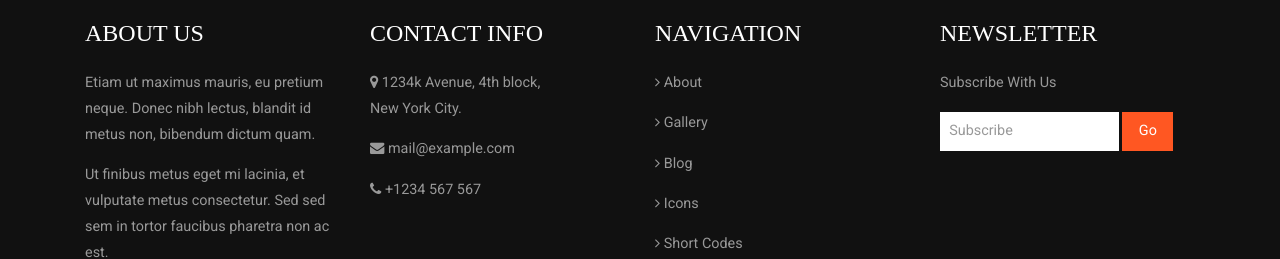
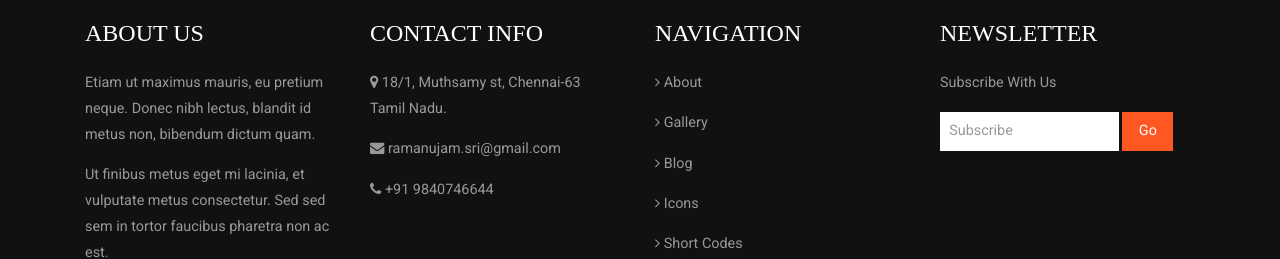
Before and after one commit to ramanujam-srinivasan/ramanujam-srinivasan.github.io, a plain HTML site: page gallery.html in a window 1280 px wide. Shown: the part 1285-1544 px from the top of the page. Drawn offline with Linux system fonts and the light colour scheme; a web font is replaced by a local one.

Commit message:
Add files via upload

```diff
--- a/gallery.html
+++ b/gallery.html
@@ -215,9 +215,9 @@ Smartphone Compatible web template, free webdesigns for Nokia, Samsung, LG, Sony
 				<div class="col-md-3 w3agile_footer_grid">
 					<h3>Contact Info</h3>
 					<ul>
-						<li><i class="fa fa-map-marker" aria-hidden="true"></i> 1234k Avenue, 4th block, <span>New York City.</span></li>
-						<li><i class="fa fa-envelope" aria-hidden="true"></i> <a href="mailto:example@email.com">mail@example.com</a></li>
-						<li><i class="fa fa-phone" aria-hidden="true"></i> +1234 567 567</li>
+						<li><i class="fa fa-map-marker" aria-hidden="true"></i> 18/1, Muthsamy st, Chennai-63 <span> Tamil Nadu.</span></li>
+						<li><i class="fa fa-envelope" aria-hidden="true"></i> <a href="mailto:ramanujam.sri@gmail.com">ramanujam.sri@gmail.com</a></li>
+						<li><i class="fa fa-phone" aria-hidden="true"></i> +91 9840746644</li>
 					</ul>
 				</div>
 				<div class="col-md-3 w3agile_footer_grid w3agile_footer_grid1">
```
